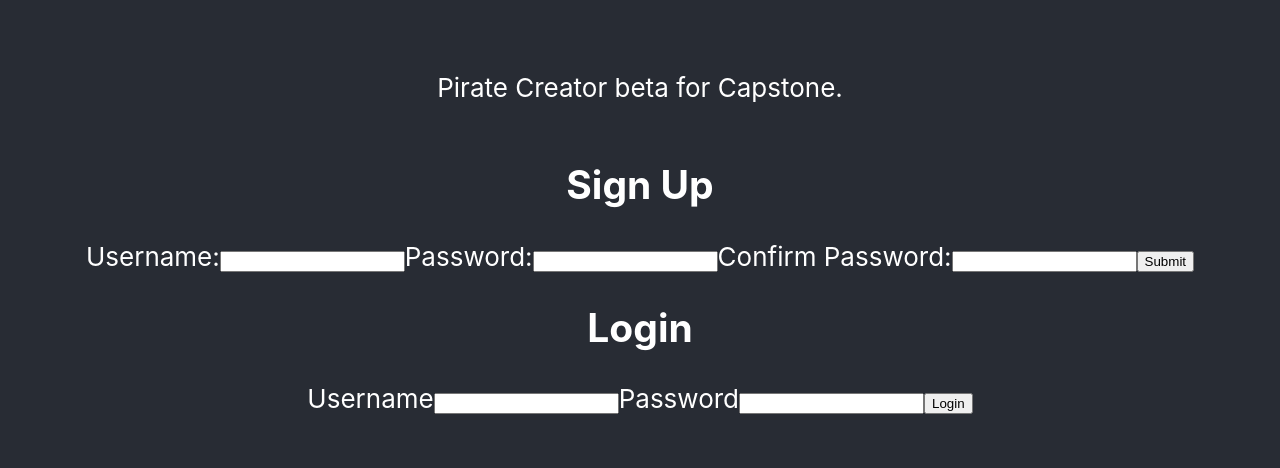
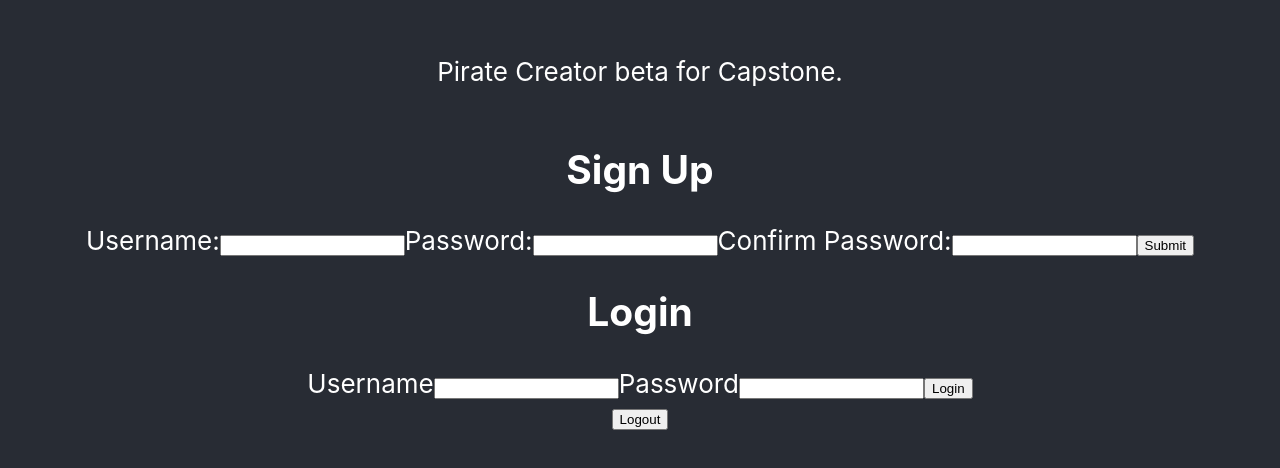
Before and after one commit to Hpollard003/CrowsNest, a React (Create React App) app in the folder client/: page / in a window 1280 px wide. Shown: the part 170-638 px from the top of the page. Built offline with nearby package versions, Linux system fonts and the light colour scheme.

Commit message:
logout button works

```diff
--- a/client/src/App.js
+++ b/client/src/App.js
@@ -1,6 +1,7 @@
 import './App.css';
 import SignUp from './components/SignUp';
 import Login from './components/Login';
+import Logout from './components/Logout';
 import { BrowserRouter as Router, NavLink, Route, Switch } from 'react-router-dom'
 
 
@@ -15,6 +16,7 @@ function App() {
         </p>
         <SignUp/>
         <Login/>
+        <Logout/>
       </header>
 
           <Switch>
--- a/client/src/components/Logout.js
+++ b/client/src/components/Logout.js
@@ -2,6 +2,20 @@ import React from "react";
 
 function Logout({ user, setUser }) {
     const handleLogout = () => {
-        fetch("/logout")
+        fetch("/logout", {method: "DELETE"})
+        .then(resp => {
+            if (resp.ok) {
+                setUser = null
+            }
+        })
     };
+
+    return (
+        <div>
+            <button onClick={handleLogout}>Logout</button>
+        </div>
+    )
+
 }
+
+export default Logout
```
